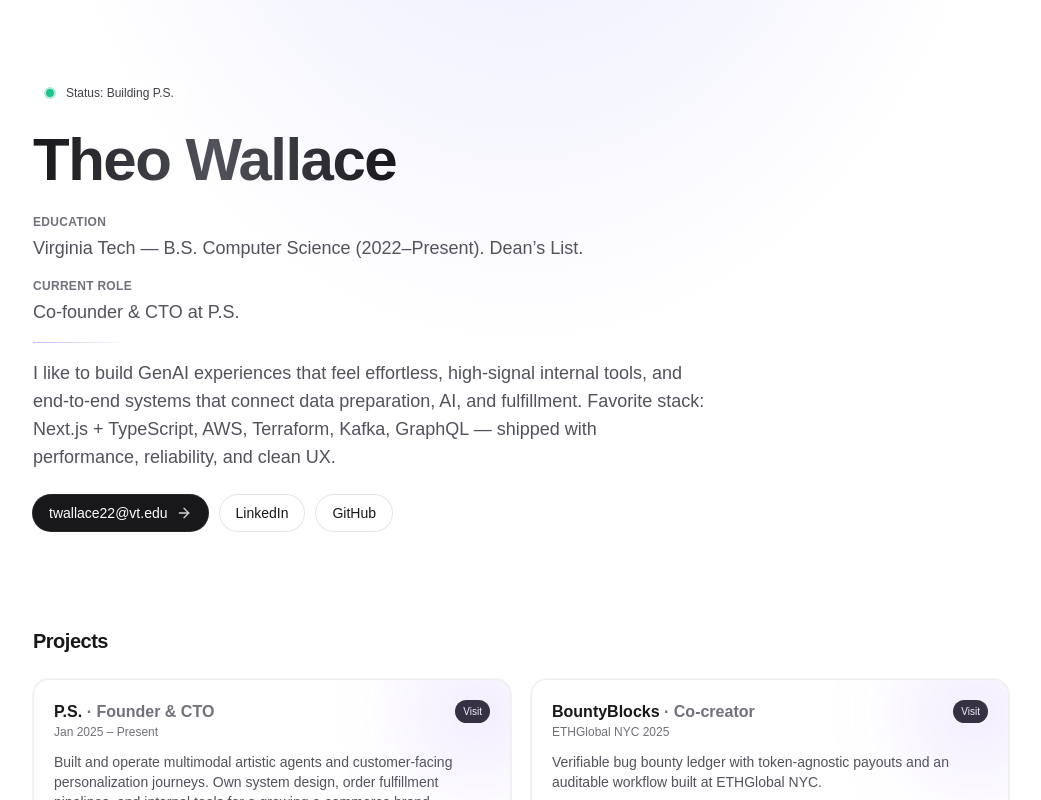
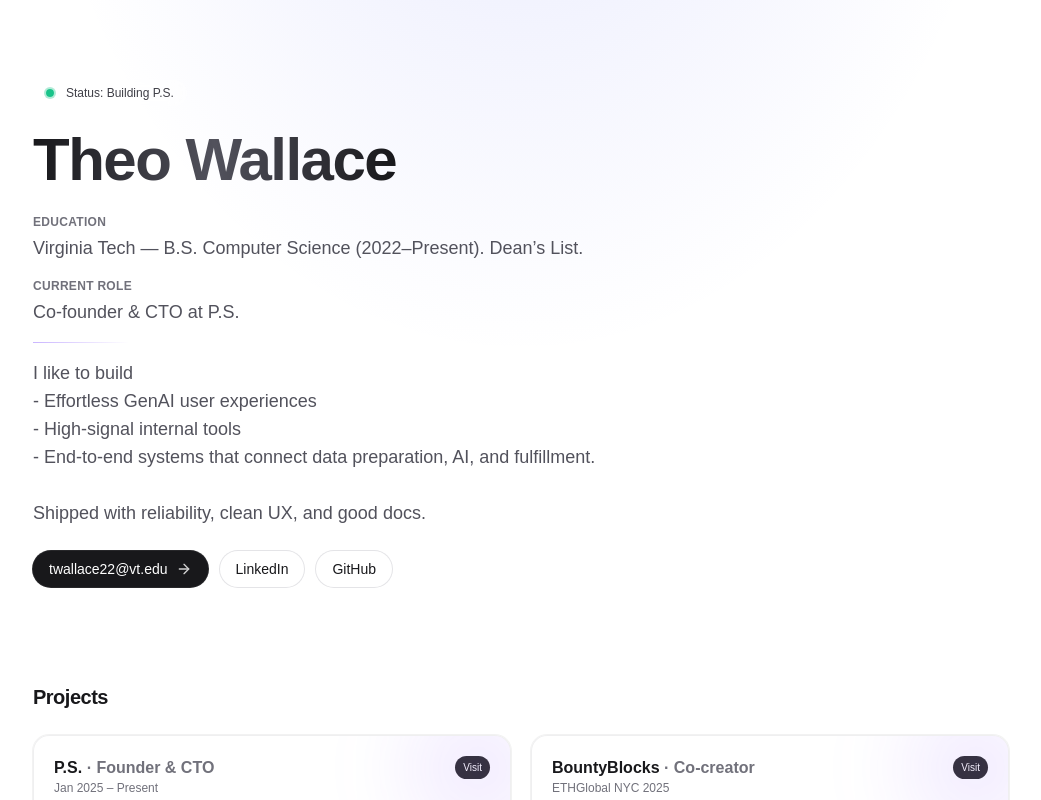
Before and after one commit to teoteo123/theojw-dotcom, a Next.js app: page / in a window 1280 px wide. Shown: the top 800 px of the page, without its empty margins (119-1160 px from the left). Built offline with nearby package versions, Linux system fonts and the light colour scheme.

Commit message:
re-order header section

```diff
--- a/app/page.tsx
+++ b/app/page.tsx
@@ -22,14 +22,7 @@ export default function Home() {
         "AI-in-the-loop data labeling & product generation",
         "Shopify product creation, printing, and fulfillment",
       ],
-      tech: [
-        "Next.js",
-        "TypeScript",
-        "Agents",
-        "GraphQL",
-        "AWS",
-        "Terraform",
-      ],
+      tech: ["Next.js", "TypeScript", "Agents", "GraphQL", "AWS", "Terraform"],
     },
     {
       title: "BountyBlocks",
@@ -43,7 +36,14 @@ export default function Home() {
         "Automated quotes, routing, and slippage handling",
         "Transparent, auditable bounty records",
       ],
-      tech: ["web3", "Flow Actions", "Cadence", "Walrus", "Next.js", "On‑chain swaps"],
+      tech: [
+        "web3",
+        "Flow Actions",
+        "Cadence",
+        "Walrus",
+        "Next.js",
+        "On‑chain swaps",
+      ],
     },
     {
       title: "Fake Estate",
@@ -175,7 +175,17 @@ export default function Home() {
         "Built apps on private blockchains using Noir and Leo",
         "Studied cryptographic signing schemes and ZK proving",
       ],
-      tech: ["web3", "ZKPs", "Aztec", "Aleo", "Next.js", "DSLs", "ethers", "hardhat", "Solidity"],
+      tech: [
+        "web3",
+        "ZKPs",
+        "Aztec",
+        "Aleo",
+        "Next.js",
+        "DSLs",
+        "ethers",
+        "hardhat",
+        "Solidity",
+      ],
     },
   ];
 
@@ -207,7 +217,8 @@ export default function Home() {
                 Education
               </div>
               <p className="text-pretty text-base text-zinc-600 sm:text-lg dark:text-zinc-300">
-                Virginia Tech — B.S. Computer Science (2022–Present). Dean’s List.
+                Virginia Tech — B.S. Computer Science (2022–Present). Dean’s
+                List.
               </p>
             </div>
             <div>
@@ -220,9 +231,13 @@ export default function Home() {
             </div>
             <div className="h-px w-24 bg-gradient-to-r from-violet-400/60 to-transparent" />
             <p className="text-pretty text-base text-zinc-600 sm:text-lg dark:text-zinc-300">
-              I like to build GenAI experiences that feel effortless, high‑signal internal tools, and end‑to‑end
-              systems that connect data preparation, AI, and fulfillment. Favorite stack: Next.js + TypeScript,
-              AWS, Terraform, Kafka, GraphQL — shipped with performance, reliability, and clean UX.
+              I like to build <br />- Effortless GenAI user experiences
+              <br />- High-signal internal tools
+              <br />- End-to-end systems that connect data preparation, AI, and
+              fulfillment.
+              <br />
+              <br />
+              Shipped with reliability, clean UX, and good docs.
             </p>
           </div>
 
```
